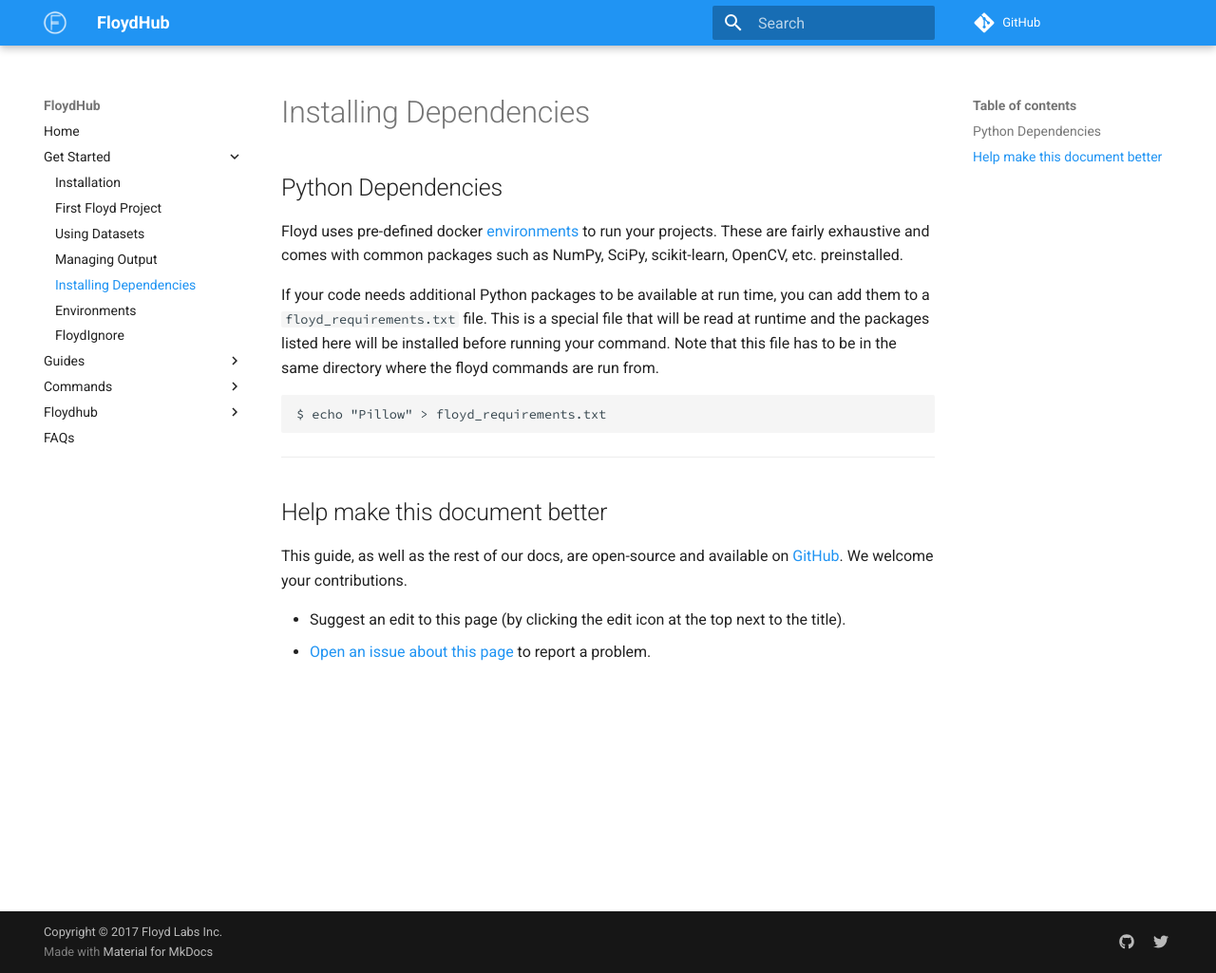
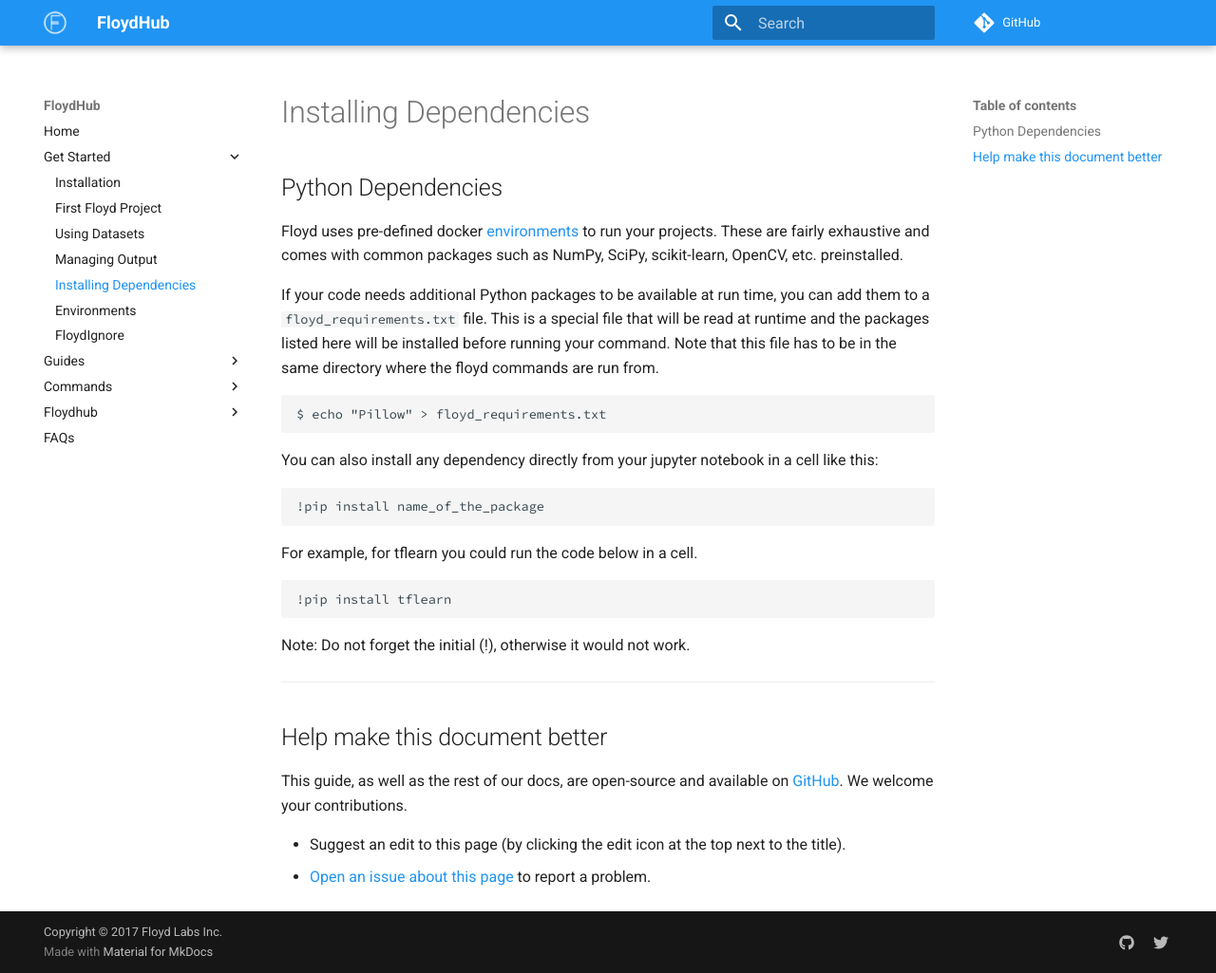
Before and after one commit to floydhub/floyd-docs, an MkDocs documentation site: the page built from docs/home/installing_dependencies.md, in a window 1280 px wide and 1025 px high. Shown: the whole window at 95% size. Built offline with MkDocs 1.6.1 and Material for MkDocs 9.7.7, drawn with Linux system fonts in a browser that asks for light colours; comment, search, counter and statistics services are not loaded; old or Windows-style settings are respelled for this version of MkDocs.

Commit message:
docs: add dependency installation in jupyter mode
docs: add dependencies installation from the jupyter mode

````diff
--- a/docs/home/installing_dependencies.md
+++ b/docs/home/installing_dependencies.md
@@ -13,5 +13,15 @@
 ```bash
 $ echo "Pillow" > floyd_requirements.txt
 ```
+You can also install any dependency directly from your jupyter notebook in a cell like this:
+
+```bash
+!pip install name_of_the_package
+```
+For example, for tflearn you could run the code below in a cell.
+```bash
+!pip install tflearn
+```
+Note: Do not forget the initial (!), otherwise it would not work.
 
 {!contributing.md!}
````
